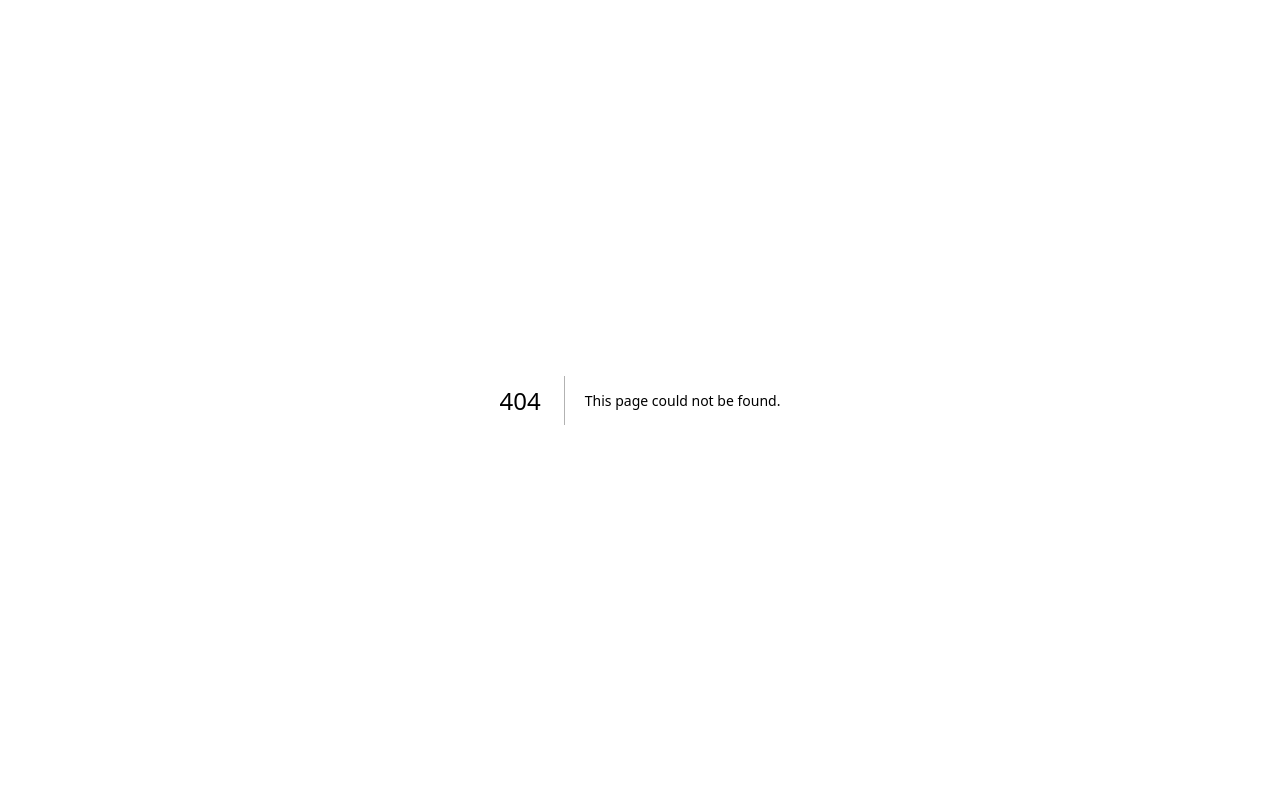
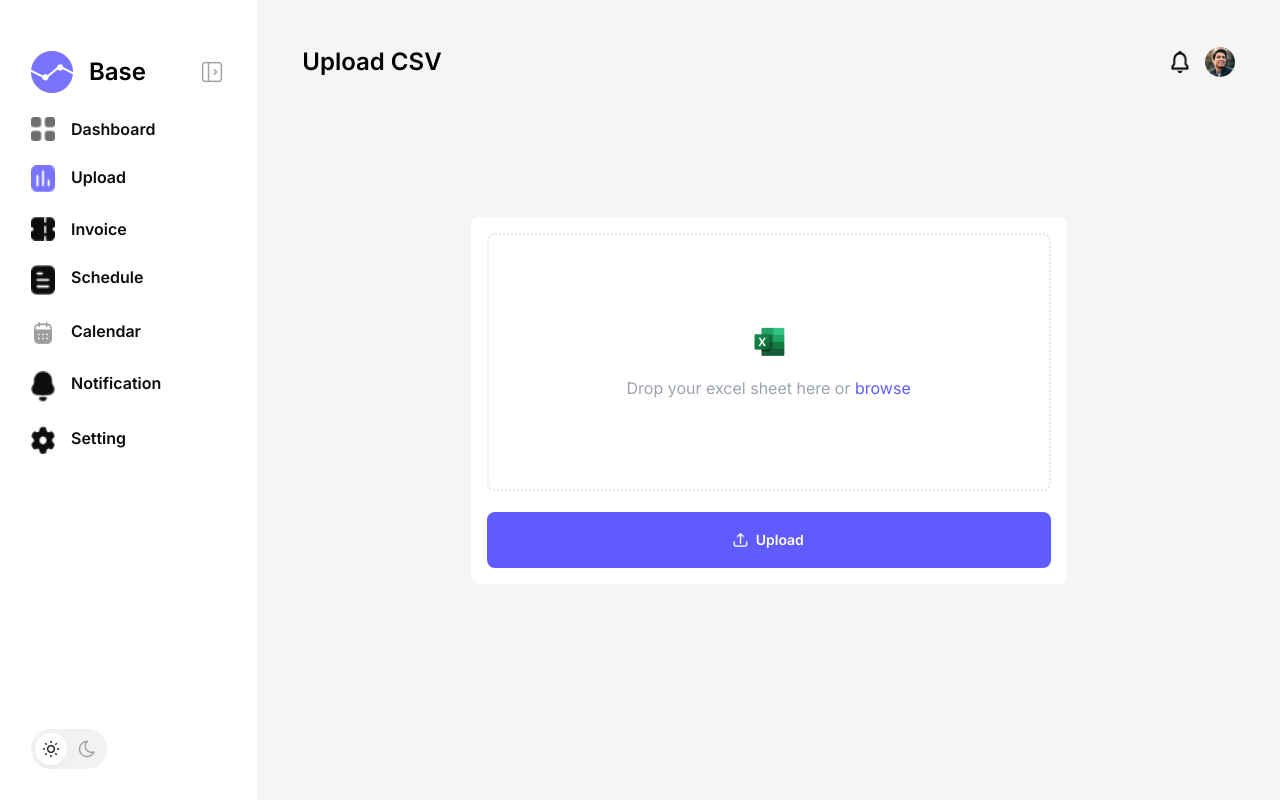
Before and after one commit to PremKhodke-99/openinapp-base, a Next.js app: page /upload in a window 1280 px wide. Before the commit this address had no page. Built offline with nearby package versions, Linux system fonts and the light colour scheme.

Commit message:
Upload Page

```diff
--- /dev/null
+++ b/src/app/upload/layout.jsx
@@ -0,0 +1,17 @@
+import { Inter } from "next/font/google";
+import "./../globals.css";
+
+const inter = Inter({ subsets: ["latin"] });
+
+export const metadata = {
+  title: "Base - Uploads",
+  description: "Generated by create next app",
+};
+
+export default function RootLayout({ children }) {
+  return (
+    <html lang="en">
+      <body className={inter.className}>{children}</body>
+    </html>
+  );
+}
--- /dev/null
+++ b/src/app/upload/page.jsx
@@ -0,0 +1,56 @@
+'use client'
+
+import Header from '@/components/Header';
+import Sidebar from '@/components/Sidebar'
+import Image from 'next/image';
+import React, { useState } from 'react'
+
+const page = () => {
+
+  const [isUploading, setIsUploading] = useState(false);
+  const [isUploaded, setIsUploaded] = useState(false);
+
+  return (
+    <div className='bg-[rgb(245,245,245)] flex'>
+      <Sidebar />
+      <div className='h-[636.93px] w-[1155px] pt-[46px] px-[45px] pb-[53px]'>
+        <div className='h-full flex flex-col items-center justify-between'>
+          <Header />
+          <div className='w-[596px] h-[367px] bg-white flex flex-col p-4 rounded-lg justify-between'>
+            <div className='w-full h-[258px] border-2 border-dotted border-gray-200 rounded-lg flex justify-center items-center'>
+              <div className='flex flex-col items-center gap-4'>
+                <Image src={'/assets/excel.png'} alt='excel' height={36} width={36}/>
+                <p className='text-gray-400'>Drop your excel sheet here or <span className='cursor-pointer text-[#605bff]'>browse</span></p>
+              </div>
+            </div>
+            <button className='w-full h-14 bg-[#605bff] hover:bg-[#4c57d7] duration-300 rounded-lg text-sm font-semibold text-white flex justify-center items-center gap-2 disabled:bg-[#8a86fa]' disabled={isUploading || isUploaded}>
+              {
+                isUploading ? (
+                  <Image
+                    src={'/assets/Rectangle.png'}
+                    alt='loading'
+                    height={19}
+                    width={19}
+                    className='animate-spin'
+                  />
+                ) : (
+                  <>
+                    <Image
+                      src={'/assets/upload.png'}
+                      alt='upload'
+                      height={14.25}
+                      width={14.25}
+                    />
+                    <p>Upload</p>
+                  </>
+                )
+              }
+            </button>
+          </div>
+        </div>
+      </div>
+    </div>
+  )
+}
+
+export default page
```
